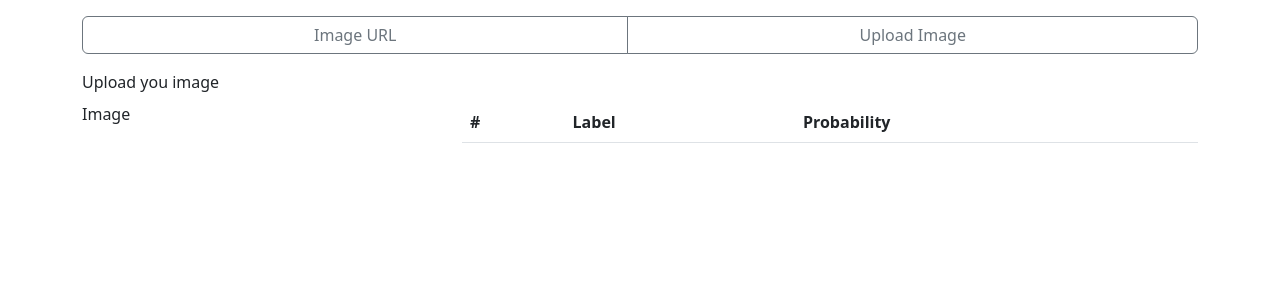
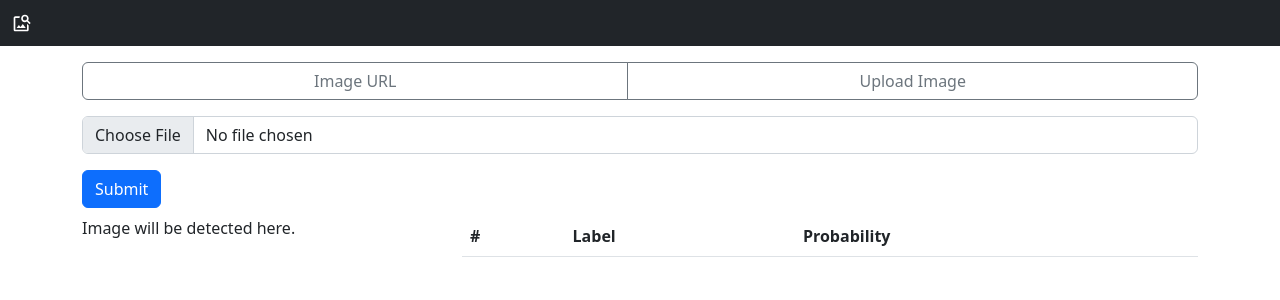
Before and after one commit to christy313/image-recognition, a React (Create React App) app in the folder frontend/: page / in a window 1280 px wide. Both pictures are taken after a click on the label "Upload Image". Shown: the top 300 px of the page. Built offline with nearby package versions, Linux system fonts and the light colour scheme.

Commit message:
finish image-recognitio

```diff
--- a/frontend/src/App.js
+++ b/frontend/src/App.js
@@ -1,7 +1,8 @@
 import { useState } from "react";
 import InputImage from "./InputImage";
-import { Container, Stack } from "react-bootstrap";
+import { Container, Stack, Navbar } from "react-bootstrap";
 import Output from "./Output";
+import { MdOutlineImageSearch } from "react-icons/md";
 
 export default function App() {
   const [outputs, setOutputs] = useState([]);
@@ -9,6 +10,13 @@ export default function App() {
 
   return (
     <div>
+      <Navbar bg="dark" variant="dark">
+        <Navbar.Brand style={{ display: "flex", alignItems: "center" }}>
+          <MdOutlineImageSearch
+            style={{ marginLeft: "12px", marginRight: "8px" }}
+          />
+        </Navbar.Brand>
+      </Navbar>
       <Container>
         <div className="mt-3" />
         <Stack gap={2}>
--- a/frontend/src/InputImage.js
+++ b/frontend/src/InputImage.js
@@ -27,11 +27,14 @@ export default function InputImage(props) {
     "https://images.unsplash.com/photo-1573865526739-10659fec78a5?ixlib=rb-1.2.1&ixid=MnwxMjA3fDB8MHxwaG90by1wYWdlfHx8fGVufDB8fHx8&auto=format&fit=crop&w=715&q=80"
   );
 
+  const [fileObj, setFileObj] = useState(null);
+
   const handleChangeImageUrl = (e) => {
     setImageUrl(e.target.value);
   };
 
   const detectImage = () => {
+    setOutputs([]);
     setImageToDetect(imageUrl);
     axios
       .post("/detect", {
@@ -43,6 +46,34 @@ export default function InputImage(props) {
       .catch((err) => {
         alert(err);
       });
+  };
+
+  const detectImageByUpload = () => {
+    setOutputs([]);
+    const formData = new FormData();
+    formData.append("file", fileObj);
+    const reader = new FileReader();
+    reader.addEventListener("load", function () {
+      setImageToDetect(reader.result);
+    });
+
+    if (fileObj) {
+      reader.readAsDataURL(fileObj);
+    }
+
+    axios
+      .post("/detect/upload", formData)
+      .then((res) => {
+        setOutputs(res.data.results);
+      })
+      .catch((err) => {
+        alert(err);
+      });
+  };
+  const handleFileFormControlOnChange = (e) => {
+    if (e.target.files.length) {
+      setFileObj(e.target.files[0]);
+    }
   };
 
   return (
@@ -82,7 +113,15 @@ export default function InputImage(props) {
           </Button>
         </div>
       ) : (
-        <div>Upload you image</div>
+        <div>
+          <Form.Group controlId="file" className="mb-3">
+            <Form.Control
+              type="file"
+              onChange={handleFileFormControlOnChange}
+            />
+          </Form.Group>
+          <Button onClick={detectImageByUpload}>Submit</Button>
+        </div>
       )}
     </Stack>
   );
--- a/frontend/src/Output.js
+++ b/frontend/src/Output.js
@@ -14,7 +14,7 @@ export default function Output(props) {
               alt="detect"
             />
           ) : (
-            <div>Image</div>
+            <div>Image will be detected here.</div>
           )}
         </div>
       </Col>
```
